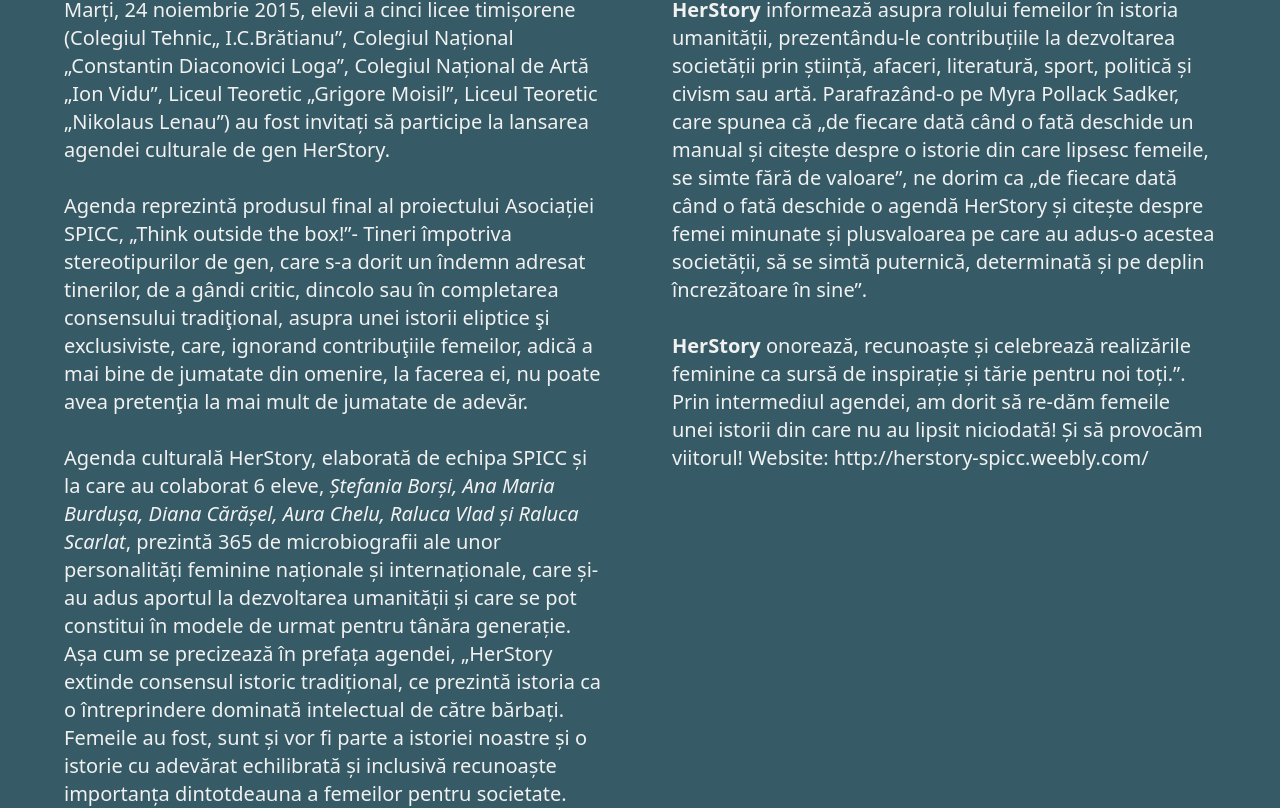
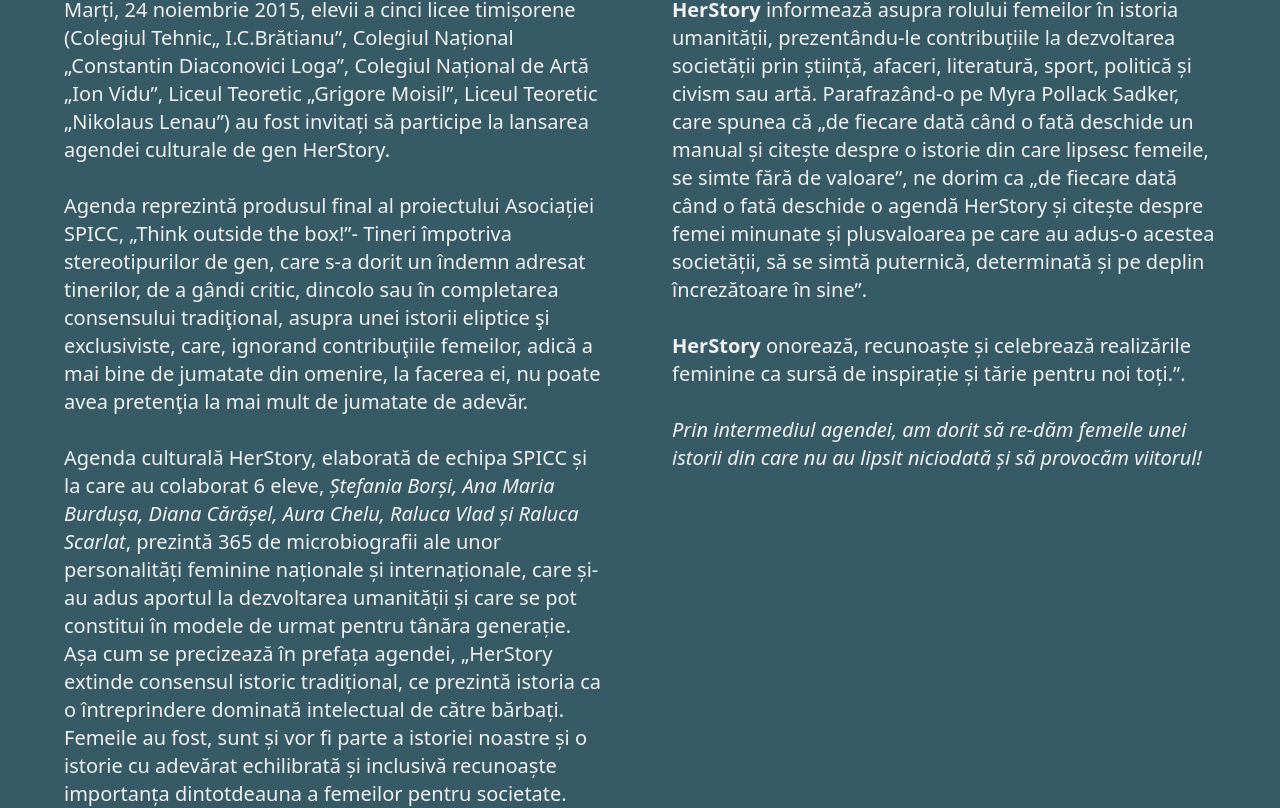
Before and after one commit to ionescu-rares/spicc, a SvelteKit app: page /proiecte/think-outside-the-box in a window 1280 px wide. Shown: the part 2277-3085 px from the top of the page. Built offline with nearby package versions, Linux system fonts and the light colour scheme.

Commit message:
text style change

```diff
--- a/src/routes/proiecte/think-outside-the-box/+page.svelte
+++ b/src/routes/proiecte/think-outside-the-box/+page.svelte
@@ -118,10 +118,13 @@
       plusvaloarea pe care au adus-o acestea societății, să se simtă puternică,
       determinată și pe deplin încrezătoare în sine”. <br /> <br /><strong
         >HerStory</strong
-      > onorează, recunoaște și celebrează realizările feminine ca sursă de inspirație
-      și tărie pentru noi toți.”. Prin intermediul agendei, am dorit să re-dăm femeile
-      unei istorii din care nu au lipsit niciodată! Și să provocăm viitorul! Website:
-      http://herstory-spicc.weebly.com/
+      >
+      onorează, recunoaște și celebrează realizările feminine ca sursă de inspirație
+      și tărie pentru noi toți.”. <br /> <br />
+      <span class="italic"
+        >Prin intermediul agendei, am dorit să re-dăm femeile unei istorii din
+        care nu au lipsit niciodată și să provocăm viitorul!
+      </span>
     </Typography>
   </div>
 </PageLayout>
```
